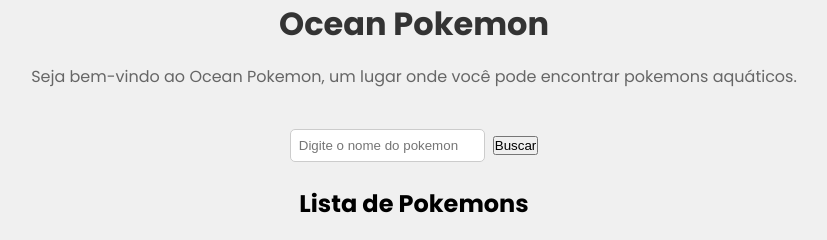
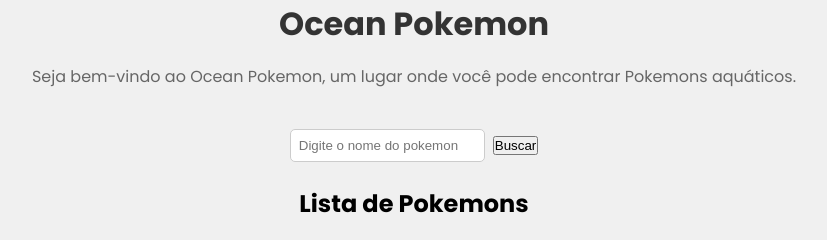
Before and after one commit to ricardo-werner/Dio-Bootcamp-Ri-Happy-Pokedex, a plain HTML site: page index.html in a window 1280 px wide. Shown: the full height of the page, 226-1053 px from the left. Drawn offline with Linux system fonts and the light colour scheme.

Commit message:
update: melhorias para dar fluidez ao paragrafo

```diff
--- a/index.html
+++ b/index.html
@@ -19,8 +19,7 @@
     <header>
       <h1>Ocean Pokemon</h1>
       <p>
-        Seja bem-vindo ao Ocean Pokemon, um lugar onde você pode encontrar
-        pokemons aquáticos.
+        Seja bem-vindo ao Ocean Pokemon, um lugar onde você pode encontrar Pokemons aquáticos.
       </p>
       <div class="btn-search">
         <input type="text" id="search" placeholder="Digite o nome do pokemon" />
```
